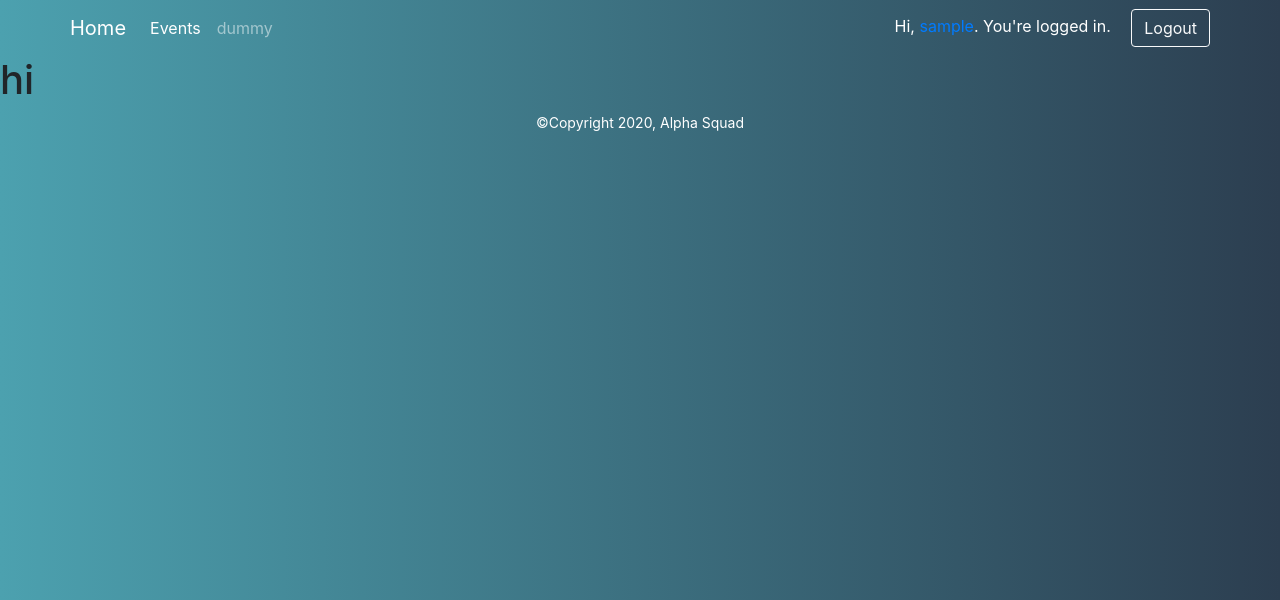
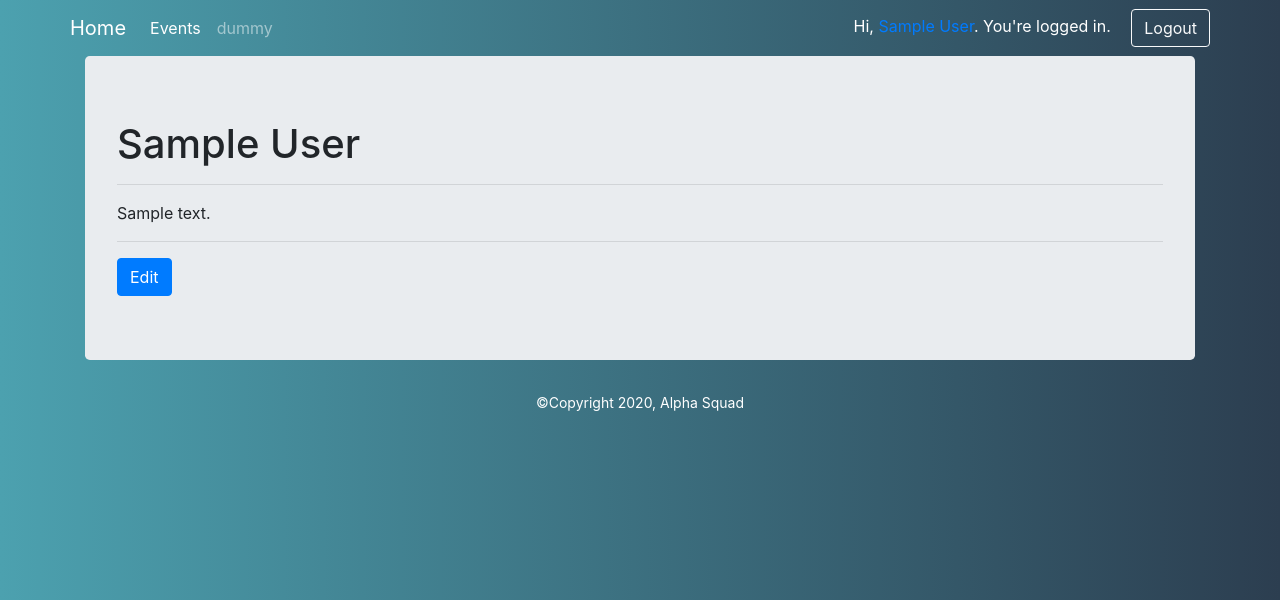
Before and after one commit to tchang421/MeetUpFinder, a Django app: page /profiles/1 in a window 1280 px wide. Shown: the top 600 px of the page. Run offline with Django 3.2, Linux system fonts and the light colour scheme; a user stored in the database is signed in; tables that the repository leaves empty hold one stand-in row (values such as "Sample post"); some libraries are stand-ins or nearby versions.

Commit message:
upgrade user profile and its display

```diff
--- a/templates/base.html
+++ b/templates/base.html
@@ -34,7 +34,7 @@
 
                     <div id="navbarUserOptions">
                         {% if user.is_authenticated %}
-                            <span id='welcomeMessage'>Hi, <a href="{% url 'userprofile:show' user.id %}">{{user}}</a>. You're logged in.</span>
+                            <span id='welcomeMessage'>Hi, <a href="{% url 'userprofile:show' user.profile.id %}">{{user.profile.display_name}}</a>. You're logged in.</span>
                             <a href="{% url 'logout' %}" class="btn btn-outline-light ml-3">
                                 Logout
                             </a>
--- a/userprofile/models.py
+++ b/userprofile/models.py
@@ -4,4 +4,11 @@ from django.contrib.auth.models import User
 # Create your models here.
 class UserProfile(models.Model):
     user = models.OneToOneField(User, on_delete=models.CASCADE, related_name='profile')
+    display_name = models.CharField(max_length=40, null=True)
+    bio = models.CharField(max_length=200, default='')
     join_date = models.DateTimeField(auto_now_add=True)
+
+    def save(self, *args, **kwargs):
+        if not self.display_name:
+            self.display_name = self.user.username
+        super().save(*args, **kwargs);
--- a/userprofile/templates/userprofile/show.html
+++ b/userprofile/templates/userprofile/show.html
@@ -1,4 +1,16 @@
 {% extends 'base.html' %}
 {% block content %}
-<h1>hi</h1>
+    <div class="container">
+        <div class="jumbotron">
+            <h1>{{userprofile.display_name}}</h1>
+            {% if userprofile.bio %}
+                <hr>
+                <p>{{userprofile.bio}}</p>
+            {% endif %}
+            {% if userprofile.user == user %}
+                <hr>
+                <a href="" class="btn btn-primary">Edit</a>
+            {% endif %}
+        </div>
+    </div>
 {% endblock content %}
```
Also changed, not shown: userprofile/migrations/0003_auto_20201105_0020.py (added).
